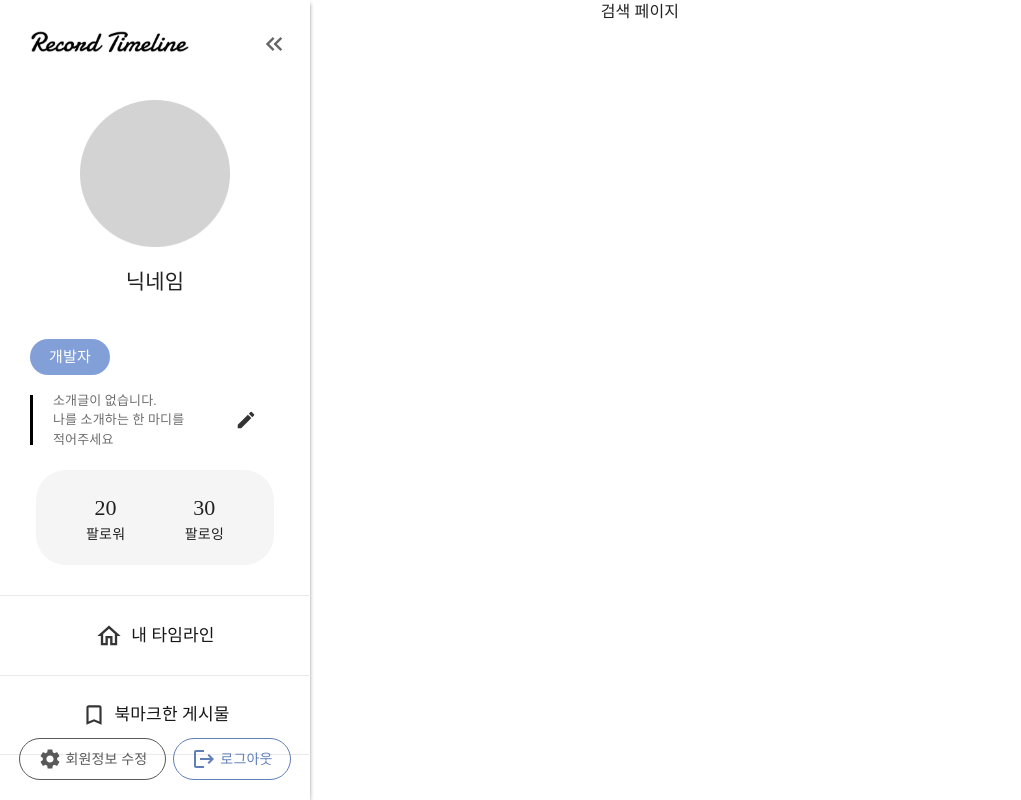
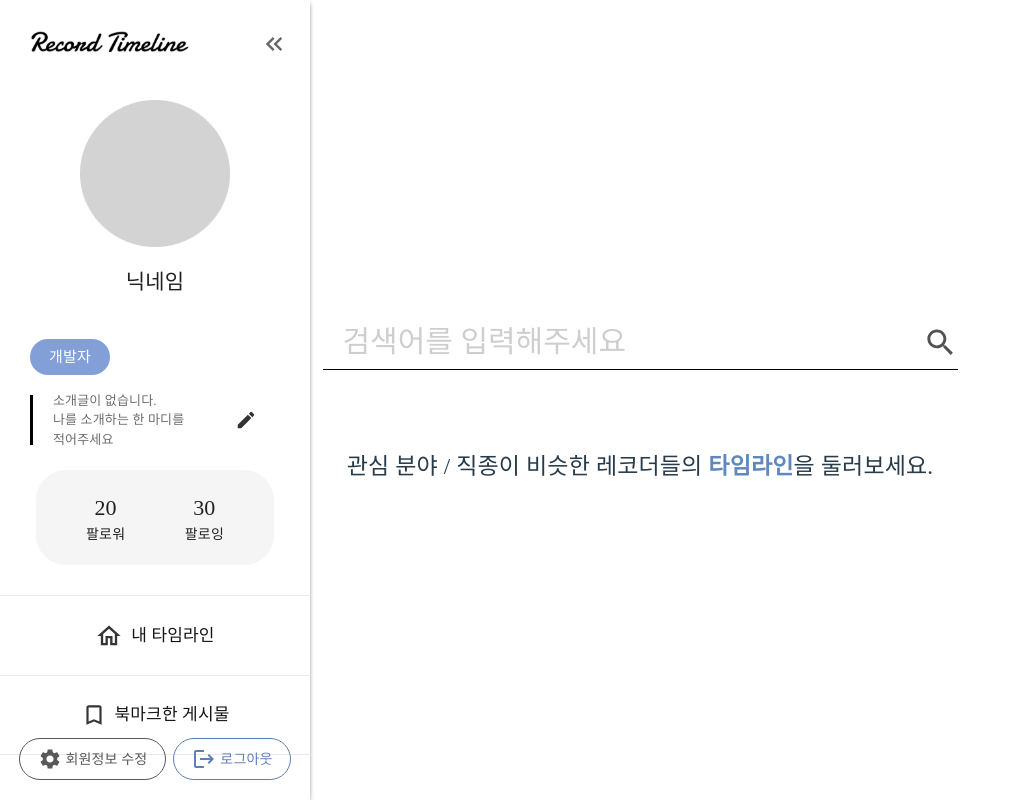
Before and after one commit to Record-Timeline/Front, a React (Create React App) app: page /search in a window 1280 px wide. Shown: the whole page, without its empty margins (0-1021 px from the left). Built offline with nearby package versions, Linux system fonts and the light colour scheme.

Commit message:
Feat: 검색창 추가 및 ProfileInfo 컴포넌트 제작

```diff
--- /dev/null
+++ b/src/components/main/ProfileInfo.jsx
@@ -0,0 +1,46 @@
+/** @jsxImportSource @emotion/react */
+
+import React from "react";
+import { css } from "@emotion/react";
+import ProfileNickName from "./ProfileNickName";
+
+export default function ProfileInfo({
+  profileImgSrc,
+  nickName,
+  introduce,
+  followers,
+}) {
+  return (
+    <div
+      css={css`
+        display: flex;
+        flex-direction: column;
+        align-items: center;
+      `}
+    >
+      <ProfileNickName profileImgSrc={profileImgSrc} nickName={nickName} />
+      <div
+        css={css`
+          width: 170px;
+          text-align: center;
+          font-size: 16px;
+          font-weight: 400;
+          word-break: keep-all;
+        `}
+      >
+        {introduce.length > 25 ? `${introduce.slice(0, 25)}...` : introduce}
+      </div>
+      <div
+        css={css`
+          text-align: center;
+          color: #535353;
+          font-size: 15px;
+          font-weight: 400;
+          margin-top: 10px;
+        `}
+      >
+        팔로워 {followers}명
+      </div>
+    </div>
+  );
+}
--- a/src/components/main/RecoderRecommendation.jsx
+++ b/src/components/main/RecoderRecommendation.jsx
@@ -2,7 +2,7 @@
 
 import React from "react";
 import { css } from "@emotion/react";
-import ProfileNickName from "./ProfileNickName";
+import ProfileInfo from "./ProfileInfo";
 import testProfileImg from "../../assets/images/testProfileImg.png";
 export default function RecoderRecommendation() {
   const testNickName = "닉네임!";
@@ -83,35 +83,12 @@ export default function RecoderRecommendation() {
               : "none"};
           `}
         >
-          <ProfileNickName
+          <ProfileInfo
             profileImgSrc={testProfileImg}
             nickName={user.name}
+            introduce={user.introduce}
+            followers={user.followers}
           />
-          <div
-            css={css`
-              width: 170px;
-              text-align: center;
-              font-size: 16px;
-              font-weight: 400;
-              word-break: keep-all;
-            `}
-          >
-            {user.introduce.length > 25
-              ? `${user.introduce.slice(0, 25)}...`
-              : user.introduce}
-          </div>
-          <div
-            css={css`
-              text-align: center;
-              color: #535353;
-              font-size: 15px;
-              font-weight: 400;
-              margin-top: 10px;
-            `}
-          >
-            팔로워 {user.followers}명
-          </div>
-
           <div
             css={css`
               display: flex;
--- a/src/pages/Search.jsx
+++ b/src/pages/Search.jsx
@@ -2,6 +2,7 @@
 
 import React from "react";
 import { css } from "@emotion/react";
+import SearchIcon from "@mui/icons-material/Search";
 
 export default function Search() {
   return (
@@ -9,9 +10,57 @@ export default function Search() {
       css={css`
         display: flex;
         justify-content: center;
+        align-items: center;
+        height: 100vh;
+        flex-direction: column;
       `}
     >
-      검색 페이지
+      <div
+        css={css`
+          border-bottom: 1px solid black;
+          display: flex;
+          justify-content: center;
+          align-items: center;
+        `}
+      >
+        <input
+          css={css`
+            color: #273b4a;
+            font-size: 30px;
+            font-weight: 400;
+            outline: none;
+            border: none;
+            width: 600px;
+            padding: 10px 20px;
+            &::placeholder {
+              color: #cecece;
+            }
+          `}
+          placeholder="검색어를 입력해주세요"
+        ></input>
+        <SearchIcon
+          style={{
+            fontSize: "35px",
+            cursor: "pointer",
+            color: "#525252",
+          }}
+        />
+      </div>
+      <div
+        css={css`
+          color: #273b4a;
+          font-size: 23px;
+          font-weight: 400;
+          margin-top: 80px;
+
+          > span {
+            color: #6089b9;
+            font-weight: 600;
+          }
+        `}
+      >
+        관심 분야 / 직종이 비슷한 레코더들의 <span>타임라인</span>을 둘러보세요.
+      </div>
     </div>
   );
 }
```
